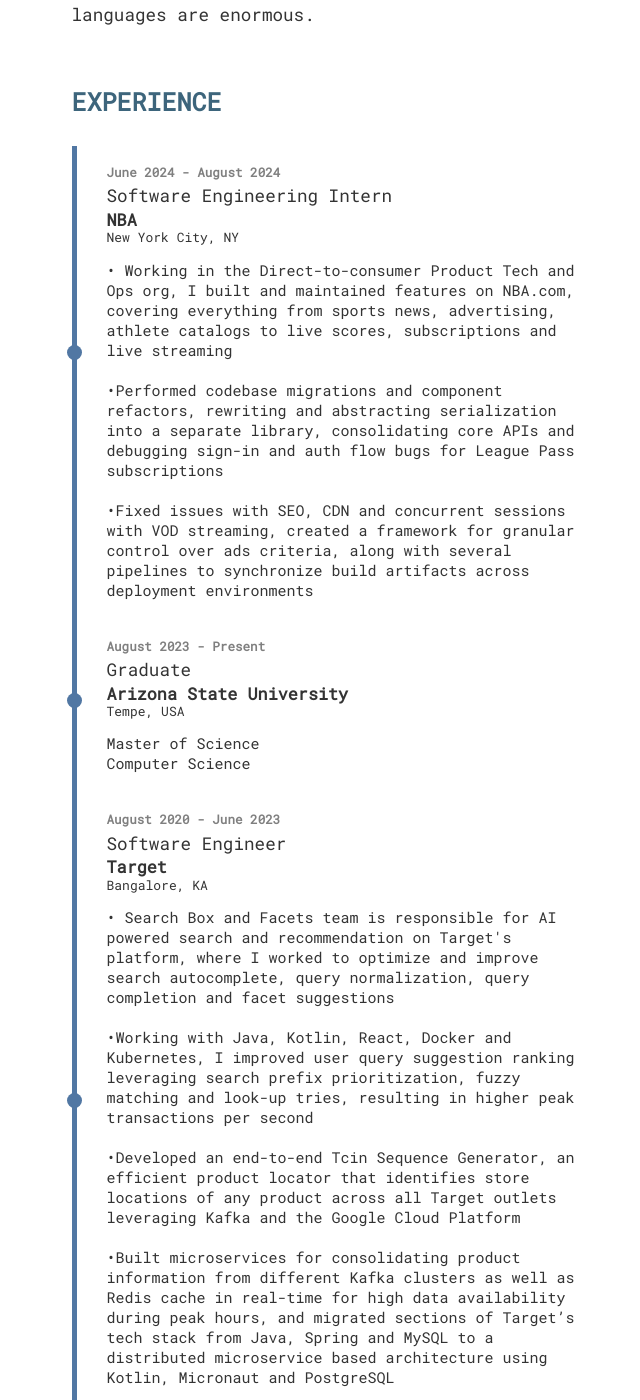
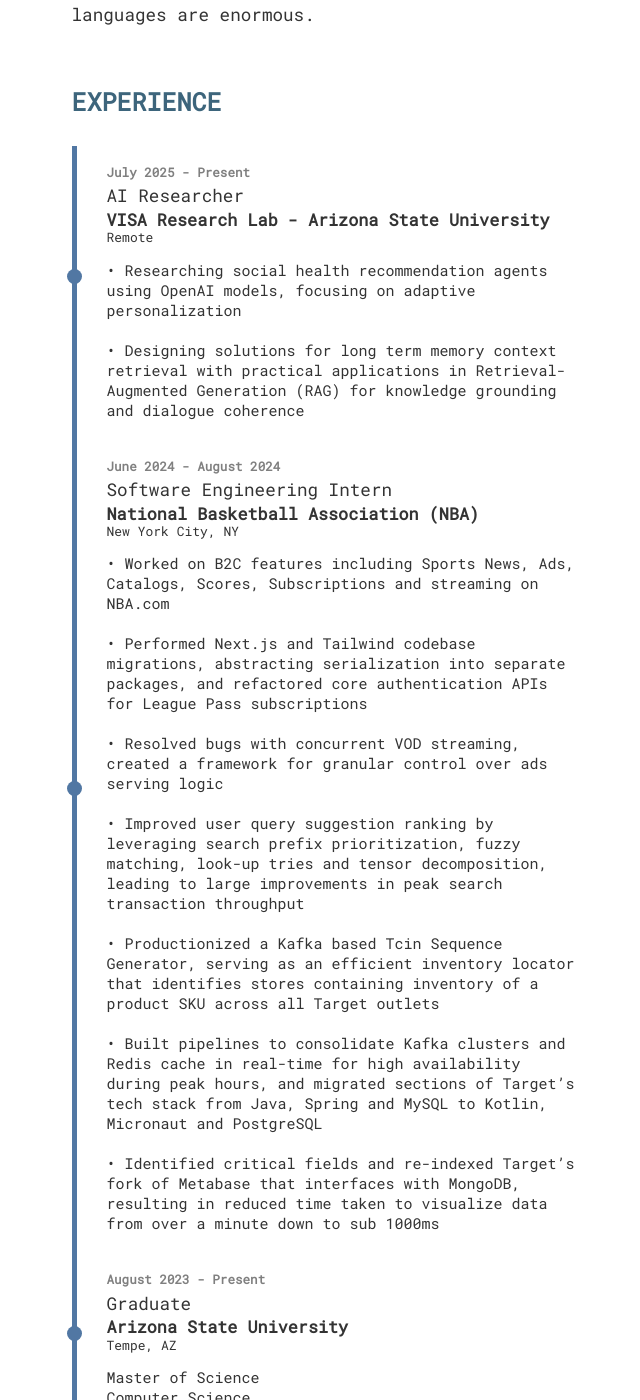
Before and after one commit to anushaa51/anushaa51.github.io, a Jekyll site: the page built from index.html, in a window 1280 px wide and 1400 px high, scrolled down 1122 px. Shown: the whole window, without its empty margins (503-1143 px from the left). Built offline with Jekyll 4.4.1, drawn with Linux system fonts in a browser that asks for light colours; nearby versions of some CDN libraries; some of the changed text lies outside the part shown.

Commit message:
Update resume

```diff
--- a/_config.yml
+++ b/_config.yml
@@ -13,24 +13,30 @@
     username : Anusha Alangar
     description : I might be small but you'd best believe I can do it all 🚀👽
     experience :
+      - start : July 2025
+        end : Present
+        experience : AI Researcher
+        place: VISA Research Lab - Arizona State University
+        location: Remote
+        summary: • Researching social health recommendation agents using OpenAI models, focusing on adaptive personalization<br/><br/>• Designing solutions for long term memory context retrieval with practical applications in Retrieval-Augmented Generation (RAG) for knowledge grounding and dialogue coherence
       - start : June 2024
         end : August 2024
         experience : Software Engineering Intern
-        place: NBA
+        place: National Basketball Association (NBA)
         location: New York City, NY
-        summary: • Working in the Direct-to-consumer Product Tech and Ops org, I built and maintained features on NBA.com, covering everything from sports news, advertising, athlete catalogs to live scores, subscriptions and live streaming<br/><br/>•Performed codebase migrations and component refactors, rewriting and abstracting serialization into a separate library, consolidating core APIs and debugging sign-in and auth flow bugs for League Pass subscriptions<br/><br/>•Fixed issues with SEO, CDN and concurrent sessions with VOD streaming, created a framework for granular control over ads criteria, along with several pipelines to synchronize build artifacts across deployment environments
+        summary: • Worked on B2C features including Sports News, Ads, Catalogs, Scores, Subscriptions and streaming on NBA.com<br/><br/>• Performed Next.js and Tailwind codebase migrations, abstracting serialization into separate packages, and refactored core authentication APIs for League Pass subscriptions<br/><br/>• Resolved bugs with concurrent VOD streaming, created a framework for granular control over ads serving logic<br/><br/>• Improved user query suggestion ranking by leveraging search prefix prioritization, fuzzy matching, look-up tries and tensor decomposition, leading to large improvements in peak search transaction throughput<br/><br/>• Productionized a Kafka based Tcin Sequence Generator, serving as an efficient inventory locator that identifies stores containing inventory of a product SKU across all Target outlets<br/><br/>• Built pipelines to consolidate Kafka clusters and Redis cache in real-time for high availability during peak hours, and migrated sections of Target’s tech stack from Java, Spring and MySQL to Kotlin, Micronaut and PostgreSQL<br/><br/>• Identified critical fields and re-indexed Target’s fork of Metabase that interfaces with MongoDB, resulting in reduced time taken to visualize data from over a minute down to sub 1000ms
       - start : August 2023
         end : Present
         experience : Graduate
         place: Arizona State University
-        location: Tempe, USA
+        location: Tempe, AZ
         summary: Master of Science<br/>Computer Science
       - start : August 2020
         end : June 2023
-        experience : Software Engineer
-        place: Target
+        experience : R&D Software Engineer
+        place: Target Corporation
         location: Bangalore, KA
-        summary: • Search Box and Facets team is responsible for AI powered search and recommendation on Target's platform, where I worked to optimize and improve search autocomplete, query normalization, query completion and facet suggestions<br/><br/>•Working with Java, Kotlin, React, Docker and Kubernetes, I improved user query suggestion ranking leveraging search prefix prioritization, fuzzy matching and look-up tries, resulting in higher peak transactions per second<br/><br/>•Developed an end-to-end Tcin Sequence Generator, an efficient product locator that identifies store locations of any product across all Target outlets leveraging Kafka and the Google Cloud Platform<br/><br/>•Built microservices for consolidating product information from different Kafka clusters as well as Redis cache in real-time for high data availability during peak hours, and migrated sections of Target’s tech stack from Java, Spring and MySQL to a distributed microservice based architecture using Kotlin, Micronaut and PostgreSQL<br/><br/>•Identified critical fields and re-indexed Target’s fork of Metabase that interfaces with MongoDB, resulting in reduced time taken to visualize data from over a minute down to sub 1000ms
+        summary: • Search team at Target is responsible for AI powered search and recommendation on Target.com, managing the entire lifecycle from search input and autocomplete, to query completion, normalization, and redirection<br/><br/>• Built and maintained enterprise grade cross-functional microservices touching Java, Kotlin, React, Docker, Kubernetes and Elasticsearch, along with associated observability and ops<br/><br/>• Improved user query suggestion ranking by leveraging search prefix prioritization, fuzzy matching, look-up tries and tensor decomposition, leading to large improvements in peak search transaction throughput<br/><br/>• Productionized a Kafka based Tcin Sequence Generator, serving as an efficient inventory locator that identifies stores containing inventory of a product SKU across all Target outlets<br/><br/>• Built pipelines to consolidate Kafka clusters and Redis cache in real-time for high availability during peak hours, and migrated sections of Target’s tech stack from Java, Spring and MySQL to Kotlin, Micronaut and PostgreSQL<br/><br/>• Identified critical fields and re-indexed Target’s fork of Metabase that interfaces with MongoDB, resulting in reduced time taken to visualize data from over a minute down to sub 1000ms
       - start : August 2016
         end : August 2020
         experience : Undergraduate
```
Also changed, not shown: 2 other files.
